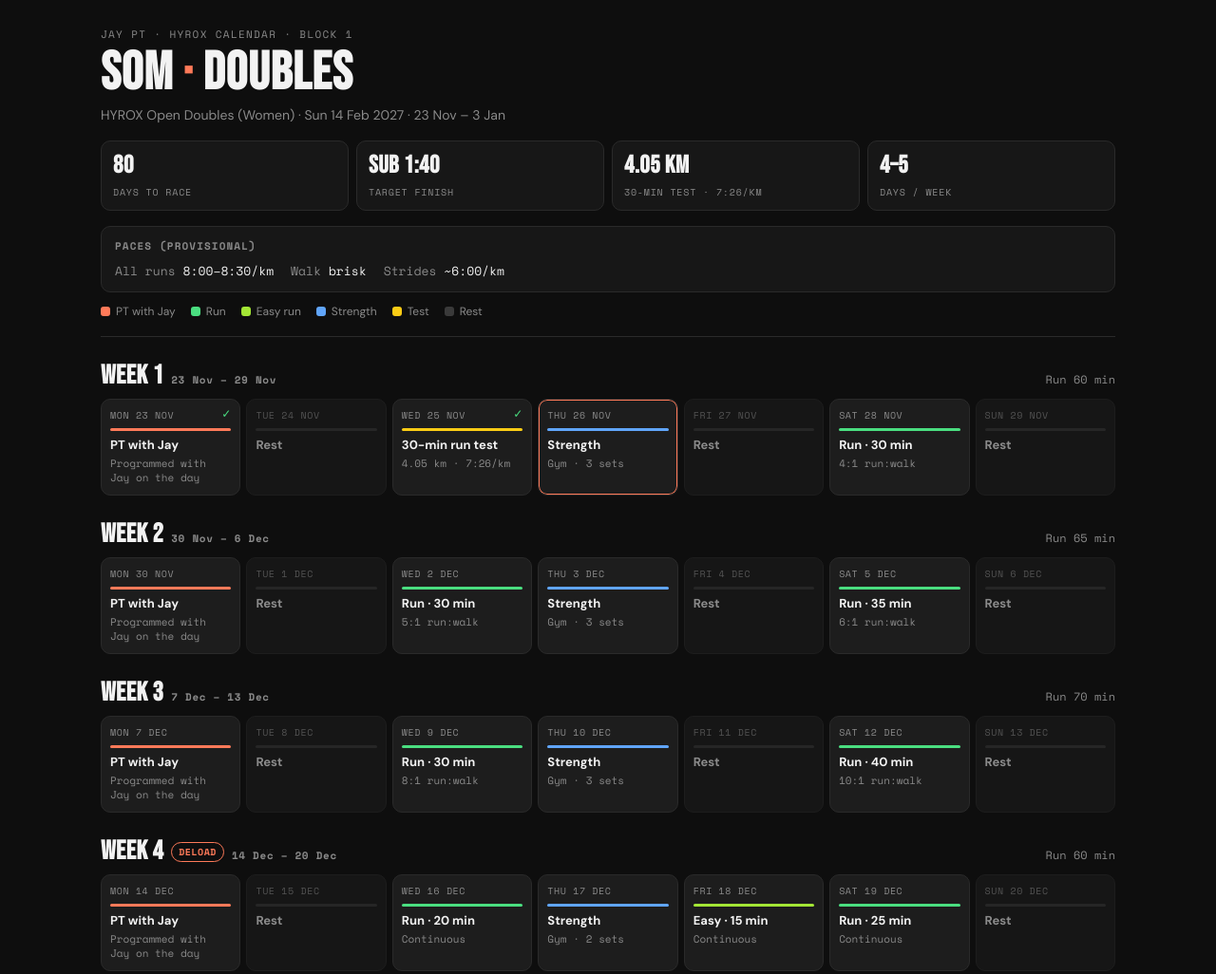
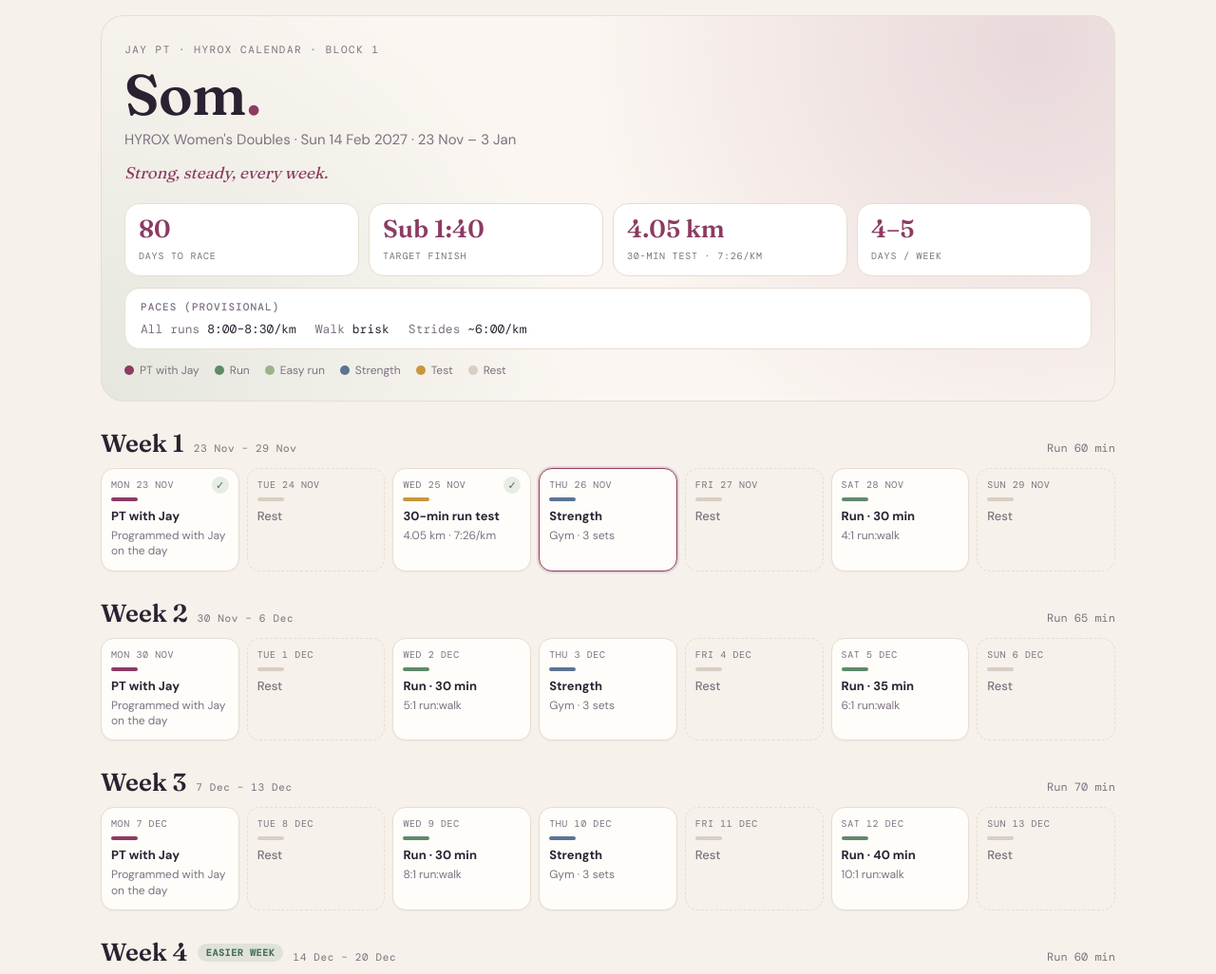
Before and after one commit to nsuttichaivarakul-cyber/jaynoppa-pt, a plain HTML site: page som-8djj5e3j/index.html in a window 1280 px wide. Shown: the top 1026 px of the page at 95% size. Drawn offline with nearby package versions, Linux system fonts and the light colour scheme.

Commit message:
Som: softer redesign

```diff
--- a/som-8djj5e3j/index.html
+++ b/som-8djj5e3j/index.html
@@ -3,79 +3,88 @@
 <head>
 <meta charset="UTF-8">
 <meta name="viewport" content="width=device-width, initial-scale=1.0">
-  <meta name="robots" content="noindex, nofollow">
+<meta name="robots" content="noindex, nofollow">
 <title>Som · HYROX Calendar</title>
 <link rel="preconnect" href="https://fonts.googleapis.com">
-<link href="https://fonts.googleapis.com/css2?family=Bebas+Neue&family=DM+Sans:wght@400;500;700&family=Space+Mono:wght@400;700&display=swap" rel="stylesheet">
+<link href="https://fonts.googleapis.com/css2?family=Fraunces:opsz,wght@9..144,400;9..144,600&family=DM+Sans:wght@400;500;700&family=DM+Mono:wght@400;500&display=swap" rel="stylesheet">
 <style>
   :root{
-    --bg:#0e0e0e; --panel:#171717; --cell:#1d1d1d; --line:#2a2a2a;
-    --text:#f2f2f2; --muted:#8a8a8a;
-    --accent:#ff7a59;           /* Som theme */
-    --pt:#ff7a59; --run:#4ade80; --str:#60a5fa; --easy:#a3e635; --rest:#3a3a3a; --test:#facc15;
+    --bg:#f6f1ea; --panel:#ffffff; --cell:#fffdfa; --line:#e7ddd2;
+    --text:#2a2231; --muted:#7d7180;
+    --accent:#8c3b62;           /* Som theme: berry */
+    --pt:#8c3b62; --run:#5f8a6a; --str:#5b7493; --easy:#9ab489; --rest:#d8cec3; --test:#c9973a;
+    --serif:'Fraunces',Georgia,serif; --sans:'DM Sans',system-ui,sans-serif; --mono:'DM Mono',ui-monospace,monospace;
   }
   *{box-sizing:border-box;margin:0;padding:0}
-  body{background:var(--bg);color:var(--text);font-family:'DM Sans',sans-serif;min-height:100vh;padding-bottom:40px}
+  body{background:var(--bg);color:var(--text);font-family:var(--sans);min-height:100vh;padding-bottom:48px}
   .wrap{max-width:1100px;margin:0 auto;padding:0 16px}
-  header{padding:28px 0 18px;border-bottom:1px solid var(--line)}
-  .tag{font-family:'Space Mono',monospace;font-size:11px;letter-spacing:.12em;color:var(--muted);text-transform:uppercase}
-  h1{font-family:'Bebas Neue',sans-serif;font-size:56px;line-height:1;letter-spacing:1px;margin-top:6px}
+
+  header{position:relative;margin:16px 0 8px;padding:28px 24px 24px;border-radius:24px;overflow:hidden;
+    background:radial-gradient(circle at 92% 8%,rgba(140,59,98,.16),transparent 45%),radial-gradient(circle at 0% 100%,rgba(95,138,106,.14),transparent 45%),#fbf6f1;
+    border:1px solid var(--line)}
+  .tag{font-family:var(--mono);font-size:11px;letter-spacing:.14em;color:var(--muted);text-transform:uppercase}
+  h1{font-family:var(--serif);font-weight:600;font-size:60px;line-height:1;letter-spacing:-.01em;margin-top:10px;color:var(--text)}
   h1 span{color:var(--accent)}
-  .sub{font-size:14px;color:var(--muted);margin-top:6px}
-  .stats{display:grid;grid-template-columns:repeat(4,1fr);gap:8px;margin-top:18px}
-  .stat{background:var(--panel);border:1px solid var(--line);border-radius:10px;padding:10px 12px}
-  .stat b{display:block;font-family:'Bebas Neue',sans-serif;font-size:26px;letter-spacing:.5px}
-  .stat small{font-family:'Space Mono',monospace;font-size:10px;color:var(--muted);text-transform:uppercase;letter-spacing:.08em}
-  .paces{margin-top:16px;background:var(--panel);border:1px solid var(--line);border-radius:10px;padding:12px 14px}
-  .paces h3,.legend h3{font-family:'Space Mono',monospace;font-size:11px;letter-spacing:.1em;color:var(--muted);text-transform:uppercase;margin-bottom:8px}
-  .pace-row{display:flex;flex-wrap:wrap;gap:6px 18px;font-family:'Space Mono',monospace;font-size:13px}
+  .sub{font-size:15px;color:var(--muted);margin-top:8px}
+  .motto{font-family:var(--serif);font-style:italic;font-size:17px;color:var(--accent);margin-top:14px}
+  .stats{display:grid;grid-template-columns:repeat(4,1fr);gap:10px;margin-top:22px}
+  .stat{background:var(--panel);border:1px solid var(--line);border-radius:16px;padding:12px 14px}
+  .stat b{display:block;font-family:var(--serif);font-weight:600;font-size:26px;color:var(--accent);line-height:1.15}
+  .stat small{font-family:var(--mono);font-size:10px;color:var(--muted);text-transform:uppercase;letter-spacing:.08em}
+  .paces{margin-top:12px;background:var(--panel);border:1px solid var(--line);border-radius:16px;padding:12px 16px}
+  .paces h3{font-family:var(--mono);font-size:11px;letter-spacing:.1em;color:var(--muted);text-transform:uppercase;margin-bottom:8px;font-weight:500}
+  .pace-row{display:flex;flex-wrap:wrap;gap:6px 20px;font-family:var(--mono);font-size:13px}
   .pace-row span em{font-style:normal;color:var(--muted)}
-  .legend{margin-top:12px;display:flex;flex-wrap:wrap;gap:8px 16px;font-size:12px;color:var(--muted)}
-  .legend i{display:inline-block;width:10px;height:10px;border-radius:3px;margin-right:6px;vertical-align:-1px}
+  .legend{margin-top:14px;display:flex;flex-wrap:wrap;gap:8px 16px;font-size:12px;color:var(--muted)}
+  .legend i{display:inline-block;width:10px;height:10px;border-radius:50%;margin-right:6px;vertical-align:-1px}
 
-  .week{margin-top:24px}
-  .week-head{display:flex;justify-content:space-between;align-items:baseline;gap:10px;margin-bottom:8px}
-  .week-head h2{font-family:'Bebas Neue',sans-serif;font-size:28px;letter-spacing:.5px}
-  .week-head h2 small{font-family:'Space Mono',monospace;font-size:11px;color:var(--muted);letter-spacing:.06em;margin-left:8px}
-  .week-head .vol{font-family:'Space Mono',monospace;font-size:12px;color:var(--muted)}
-  .badge{font-family:'Space Mono',monospace;font-size:10px;padding:2px 7px;border-radius:20px;border:1px solid var(--accent);color:var(--accent);margin-left:8px;vertical-align:4px}
-  .grid{display:grid;grid-template-columns:repeat(7,1fr);gap:6px}
-  .cell{background:var(--cell);border:1px solid var(--line);border-radius:10px;padding:9px 9px 10px;min-height:96px;cursor:pointer;position:relative;transition:border-color .15s, transform .15s}
-  .cell:hover{border-color:#444}
-  .cell.active{border-color:var(--accent);transform:translateY(-1px)}
-  .cell.rest{cursor:default;opacity:.55}
-  .cell .d{font-family:'Space Mono',monospace;font-size:10px;color:var(--muted);letter-spacing:.06em;text-transform:uppercase}
-  .cell .bar{height:3px;border-radius:2px;margin:6px 0 7px}
+  .week{margin-top:28px}
+  .week-head{display:flex;justify-content:space-between;align-items:baseline;gap:10px;margin-bottom:10px;flex-wrap:wrap}
+  .week-head h2{font-family:var(--serif);font-weight:600;font-size:26px}
+  .week-head h2 small{font-family:var(--mono);font-size:11px;color:var(--muted);letter-spacing:.06em;margin-left:10px;font-weight:400}
+  .week-head .vol{font-family:var(--mono);font-size:12px;color:var(--muted)}
+  .badge{font-family:var(--mono);font-size:10px;padding:3px 9px;border-radius:20px;background:rgba(95,138,106,.14);color:#46705a;margin-left:10px;vertical-align:5px;letter-spacing:.06em}
+  .grid{display:grid;grid-template-columns:repeat(7,1fr);gap:8px}
+  .cell{background:var(--cell);border:1px solid var(--line);border-radius:14px;padding:10px 10px 12px;min-height:100px;cursor:pointer;position:relative;
+    box-shadow:0 1px 2px rgba(42,34,49,.04);transition:border-color .15s, transform .15s, box-shadow .15s}
+  .cell:hover{border-color:#d4c6b8;box-shadow:0 6px 16px rgba(42,34,49,.07)}
+  .cell.active{border-color:var(--accent);transform:translateY(-2px);box-shadow:0 8px 20px rgba(140,59,98,.14)}
+  .cell.rest{cursor:default;background:transparent;box-shadow:none;border-style:dashed}
+  .cell.rest .t{color:var(--muted);font-weight:500}
+  .cell .d{font-family:var(--mono);font-size:10px;color:var(--muted);letter-spacing:.06em;text-transform:uppercase}
+  .cell .bar{height:4px;border-radius:4px;margin:7px 0 8px;width:28px}
   .cell .t{font-size:13px;font-weight:700;line-height:1.25}
-  .cell .s{font-family:'Space Mono',monospace;font-size:11px;color:var(--muted);margin-top:4px;line-height:1.35}
-  .cell.done::after{content:"✓";position:absolute;top:7px;right:9px;font-size:12px;color:var(--run)}
-  .cell.today{box-shadow:0 0 0 1px var(--accent) inset}
+  .cell .s{font-size:12px;color:var(--muted);margin-top:4px;line-height:1.35}
+  .cell.done::after{content:"✓";position:absolute;top:8px;right:10px;width:18px;height:18px;border-radius:50%;background:rgba(95,138,106,.15);color:#46705a;font-size:11px;display:grid;place-items:center}
+  .cell.today{border-color:var(--accent);box-shadow:0 0 0 2px rgba(140,59,98,.15)}
 
-  .detail{display:none;margin-top:8px;background:var(--panel);border:1px solid var(--accent);border-radius:12px;padding:16px}
+  .detail{display:none;margin-top:10px;background:var(--panel);border:1px solid var(--line);border-top:3px solid var(--accent);border-radius:16px;padding:18px;box-shadow:0 10px 24px rgba(42,34,49,.06)}
   .detail.open{display:block}
   .detail .dh{display:flex;justify-content:space-between;align-items:flex-start;gap:10px}
-  .detail h4{font-family:'Bebas Neue',sans-serif;font-size:26px;letter-spacing:.5px;line-height:1}
-  .detail .when{font-family:'Space Mono',monospace;font-size:11px;color:var(--muted);margin-top:4px}
-  .detail button{background:none;border:1px solid var(--line);color:var(--muted);border-radius:8px;padding:4px 10px;font-family:'Space Mono',monospace;font-size:11px;cursor:pointer}
+  .detail h4{font-family:var(--serif);font-weight:600;font-size:24px;line-height:1.1}
+  .detail .when{font-family:var(--mono);font-size:11px;color:var(--muted);margin-top:4px}
+  .detail button{background:none;border:1px solid var(--line);color:var(--muted);border-radius:20px;padding:5px 12px;font-family:var(--sans);font-size:12px;cursor:pointer}
+  .detail button:hover{color:var(--text);border-color:#cbbdb0}
   .detail .blk{margin-top:14px}
-  .detail .blk h5{font-family:'Space Mono',monospace;font-size:11px;letter-spacing:.1em;text-transform:uppercase;color:var(--accent);margin-bottom:6px}
+  .detail .blk h5{font-family:var(--mono);font-size:11px;letter-spacing:.1em;text-transform:uppercase;color:var(--accent);margin-bottom:6px;font-weight:500}
   .detail ul{list-style:none}
-  .detail li{display:flex;justify-content:space-between;gap:12px;padding:7px 0;border-bottom:1px solid var(--line);font-size:14px}
+  .detail li{display:flex;justify-content:space-between;gap:12px;padding:8px 0;border-bottom:1px solid var(--line);font-size:14px}
   .detail li:last-child{border-bottom:none}
-  .detail li span:last-child{font-family:'Space Mono',monospace;font-size:12px;color:var(--muted);text-align:right;white-space:nowrap}
-  .detail li a{color:var(--text);text-decoration:none;border-bottom:1px dotted #555}
-  .detail .note{margin-top:12px;font-family:'Space Mono',monospace;font-size:12px;color:var(--muted)}
+  .detail li span:last-child{font-family:var(--mono);font-size:12px;color:var(--muted);text-align:right;white-space:nowrap}
+  .detail li a{color:var(--text);text-decoration:none;border-bottom:1px solid rgba(140,59,98,.35)}
+  .detail li a:hover{color:var(--accent)}
+  .detail .note{margin-top:12px;font-size:13px;color:var(--muted)}
 
-  footer{margin-top:32px;padding-top:16px;border-top:1px solid var(--line);font-family:'Space Mono',monospace;font-size:11px;color:var(--muted);line-height:1.7}
+  footer{margin-top:36px;padding-top:16px;border-top:1px solid var(--line);font-size:12px;color:var(--muted);line-height:1.8}
 
   @media (max-width:760px){
-    h1{font-size:44px}
+    header{padding:22px 18px 18px;border-radius:20px}
+    h1{font-size:46px}
     .stats{grid-template-columns:repeat(2,1fr)}
     .grid{grid-template-columns:1fr}
-    .cell{min-height:auto;display:grid;grid-template-columns:62px 1fr;column-gap:10px;align-items:center;padding:10px 12px}
+    .cell{min-height:auto;display:grid;grid-template-columns:62px 1fr;column-gap:10px;align-items:center;padding:11px 12px;border-left:4px solid var(--c,#ccc)}
     .cell .d{grid-row:1/3}
     .cell .bar{display:none}
-    .cell{border-left:4px solid var(--c,#333)}
     .cell .s{margin-top:2px}
   }
 </style>
@@ -84,12 +93,13 @@
 <div class="wrap">
   <header>
     <div class="tag">Jay PT · HYROX Calendar · Block 1</div>
-    <h1>SOM <span>·</span> DOUBLES</h1>
-    <div class="sub">HYROX Open Doubles (Women) · Sun 14 Feb 2027 · 23 Nov – 3 Jan</div>
+    <h1>Som<span>.</span></h1>
+    <div class="sub">HYROX Women's Doubles · Sun 14 Feb 2027 · 23 Nov – 3 Jan</div>
+    <div class="motto">Strong, steady, every week.</div>
     <div class="stats">
       <div class="stat"><b id="countdown">—</b><small>Days to race</small></div>
-      <div class="stat"><b>SUB 1:40</b><small>Target finish</small></div>
-      <div class="stat"><b>4.05 KM</b><small>30-min test · 7:26/km</small></div>
+      <div class="stat"><b>Sub 1:40</b><small>Target finish</small></div>
+      <div class="stat"><b>4.05 km</b><small>30-min test · 7:26/km</small></div>
       <div class="stat"><b>4–5</b><small>Days / week</small></div>
     </div>
     <div class="paces">
@@ -200,7 +210,7 @@ weeks.forEach((w, wi) => {
   const end = new Date(y, m-1, d+6);
   const sec = document.createElement("section");
   sec.className = "week";
-  sec.innerHTML = `<div class="week-head"><h2>Week ${w.n}${w.deload?'<span class="badge">DELOAD</span>':''}<small>${fmt(start)} – ${fmt(end)}</small></h2><div class="vol">Run ${w.vol} min</div></div>`;
+  sec.innerHTML = `<div class="week-head"><h2>Week ${w.n}${w.deload?'<span class="badge">EASIER WEEK</span>':''}<small>${fmt(start)} – ${fmt(end)}</small></h2><div class="vol">Run ${w.vol} min</div></div>`;
   const grid = document.createElement("div"); grid.className = "grid";
   const panel = document.createElement("div"); panel.className = "detail";
   w.days.forEach((s, di) => {
```
